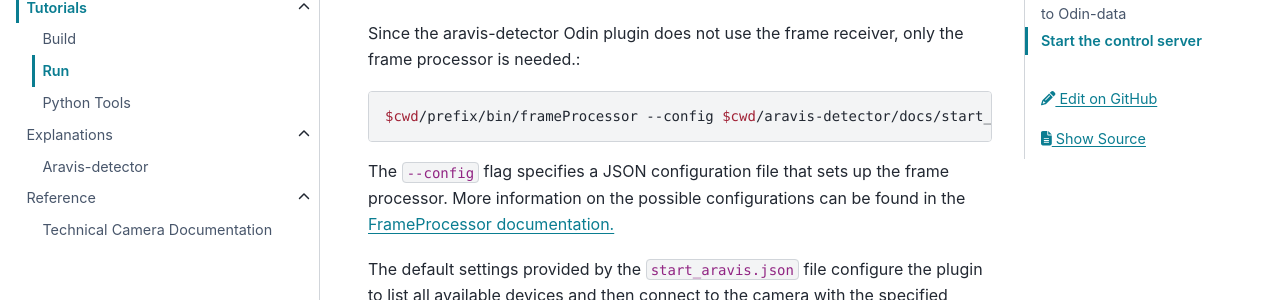
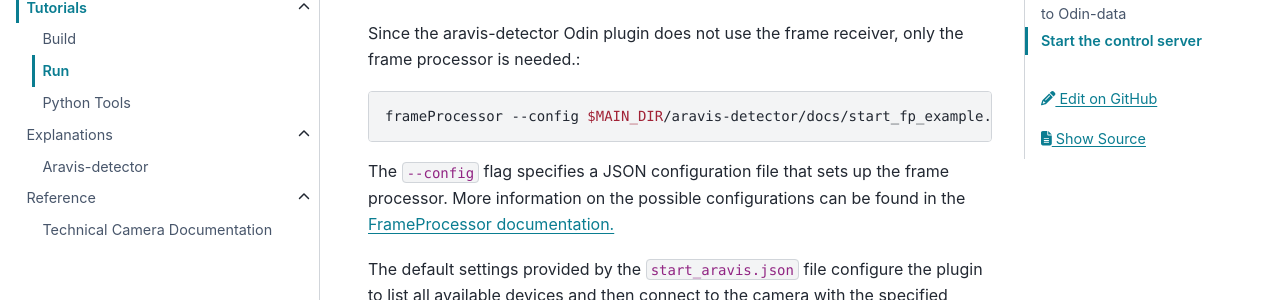
Before and after one commit to Observatory-Sciences/aravis-detector, a Sphinx documentation site: the page built from docs/user/tutorials/run.md, in a window 1280 px wide and 900 px high, scrolled down 462 px. Shown: the part 152-452 px from the top of the window. Built offline with Sphinx 7.4.7 and the PyData theme 0.15.4, drawn with Linux system fonts in a browser that asks for light colours.

Commit message:
Update docs/user/tutorials/run.md
Co-authored-by: Ulrik Kofoed Pedersen <ulrikpedersen@users.noreply.github.com>

````diff
--- a/docs/user/tutorials/run.md
+++ b/docs/user/tutorials/run.md
@@ -14,7 +14,7 @@
 Since the aravis-detector Odin plugin does not use the frame receiver, only the frame processor is needed.:
 
 ```shell
-$cwd/prefix/bin/frameProcessor --config $cwd/aravis-detector/docs/start_fp_example.json
+frameProcessor --config $MAIN_DIR/aravis-detector/docs/start_fp_example.json
 ```
 
 The ```--config``` flag specifies a JSON configuration file that sets up the frame processor. More information on the possible configurations can be found in the [FrameProcessor documentation.](https://odin-detector.github.io/odin-data/master/user/explanations/frame-processor.html)
````
